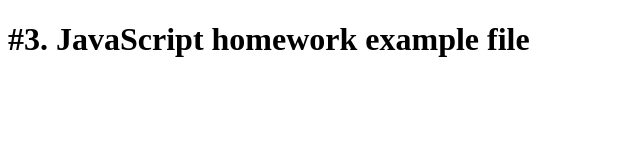
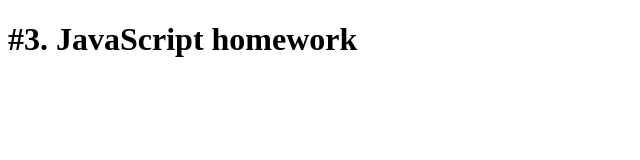
Before and after one commit to anhelina29/home-work-20, a plain HTML site: page index.html in a window 1280 px wide. Shown: the whole page, without its empty margins (0-640 px from the left). Drawn offline with Linux system fonts and the light colour scheme.

Commit message:
Update index.html

```diff
--- a/index.html
+++ b/index.html
@@ -6,7 +6,7 @@
     <title>Document</title>
 </head>
 <body>
-    <h1>#3. JavaScript homework example file</h1>
+    <h1>#3. JavaScript homework</h1>
 
     <script src="js/main.js"></script>
 </body>
```
